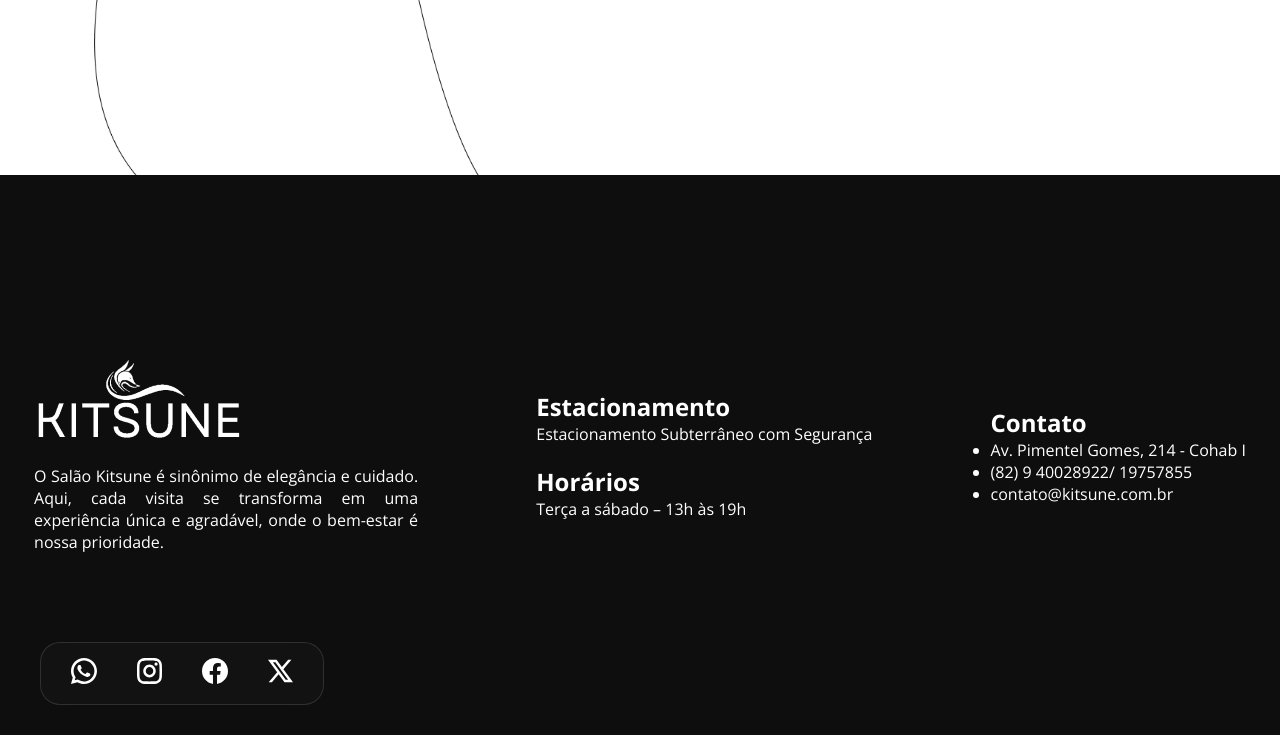
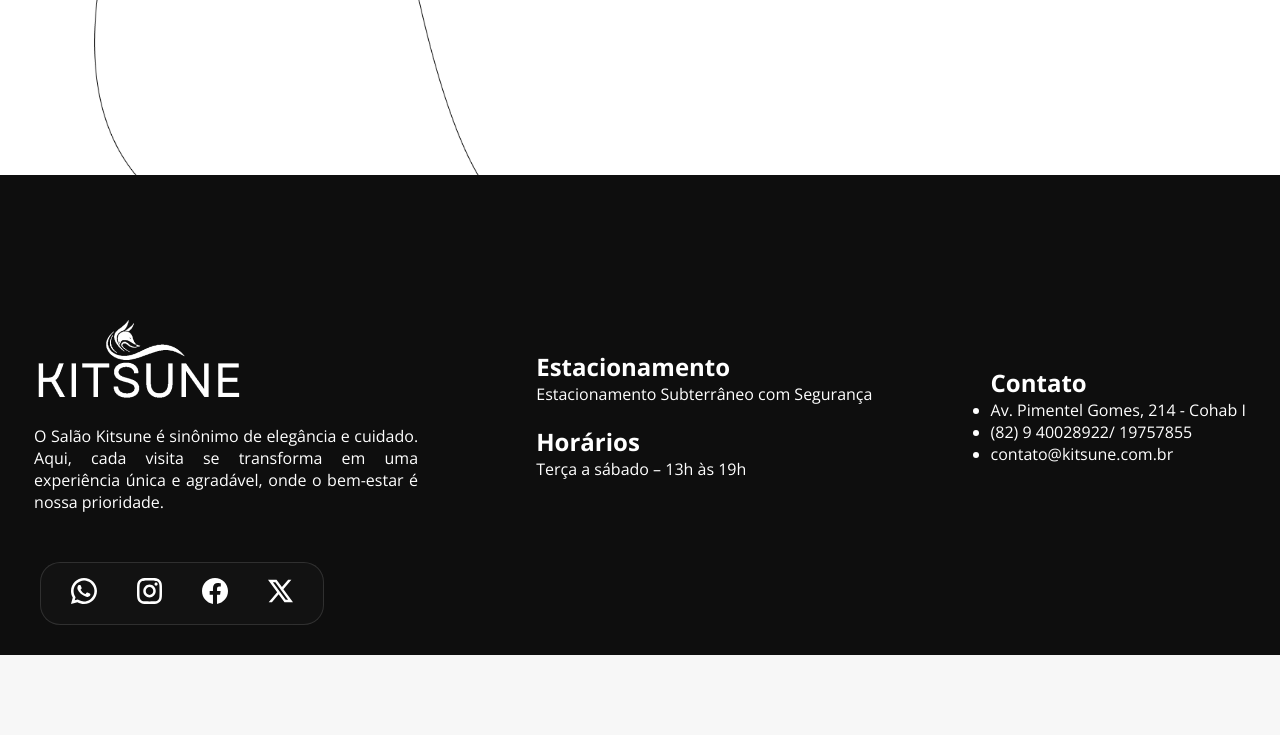
Before and after one commit to TonyRodIv/kitsuneTEST, a plain HTML site: page index.html in a window 1280 px wide. Shown: the part 3025-3760 px from the top of the page. After the commit the page ends 3680 px from the top, so only its background shows below. Drawn offline with nearby package versions, Linux system fonts and the light colour scheme; a web font is replaced by a local one.

Commit message:
Add files via upload

```diff
--- a/style.css
+++ b/style.css
@@ -308,7 +308,7 @@ button {
 }
 
 footer{
-    min-height: 70vh;
+    min-height: 60vh;
     background-color: #0e0e0e;
     color: #fff;
 
```
